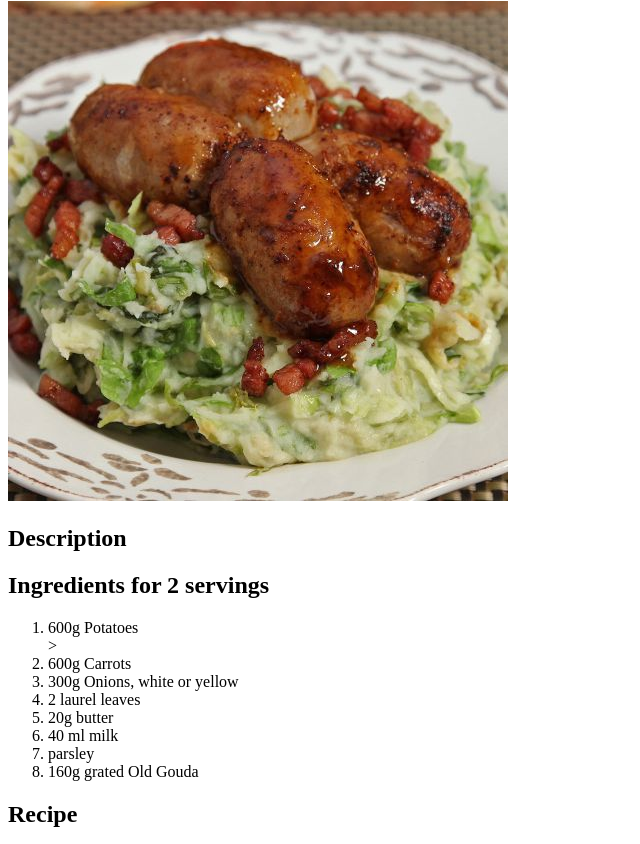
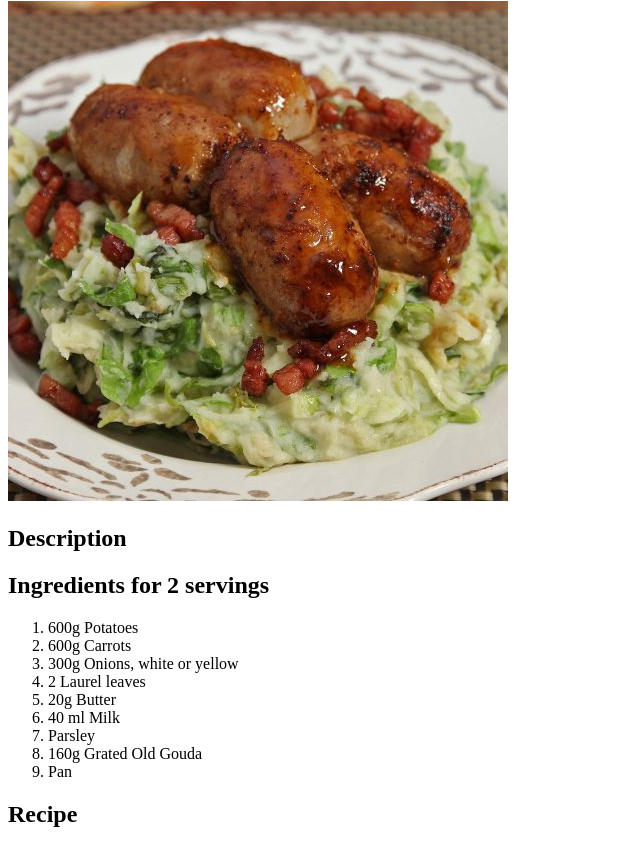
Before and after one commit to KoningHoningh/odin-recipes, a plain HTML site: page recipes/hutspot.html in a window 1280 px wide. Shown: the part 79-923 px from the top of the page, without its empty margins (0-640 px from the left). Drawn offline with Linux system fonts and the light colour scheme.

Commit message:
Spelling check

```diff
--- a/recipes/hutspot.html
+++ b/recipes/hutspot.html
@@ -13,14 +13,15 @@
     </p>
     <h2>Ingredients for 2 servings</h2>
     <ol>
-        <li>600g Potatoes</li>>
+        <li>600g Potatoes</li>
         <li>600g Carrots</li>
         <li>300g Onions, white or yellow</li>
-        <li>2 laurel leaves</li>
-        <li>20g butter</li>
-        <li>40 ml milk</li>
-        <li>parsley</li>
-        <li> 160g grated Old Gouda</li>
+        <li>2 Laurel leaves</li>
+        <li>20g Butter</li>
+        <li>40 ml Milk</li>
+        <li>Parsley</li>
+        <li> 160g Grated Old Gouda</li>
+        <li>Pan</li>
     </ol>
     <h2>Recipe</h2>
     <ul>
```
Also changed, not shown: recipes/curly-cale.html (+2 -2 lines), recipes/raw-endive-mash.html (+1 -1 lines).
